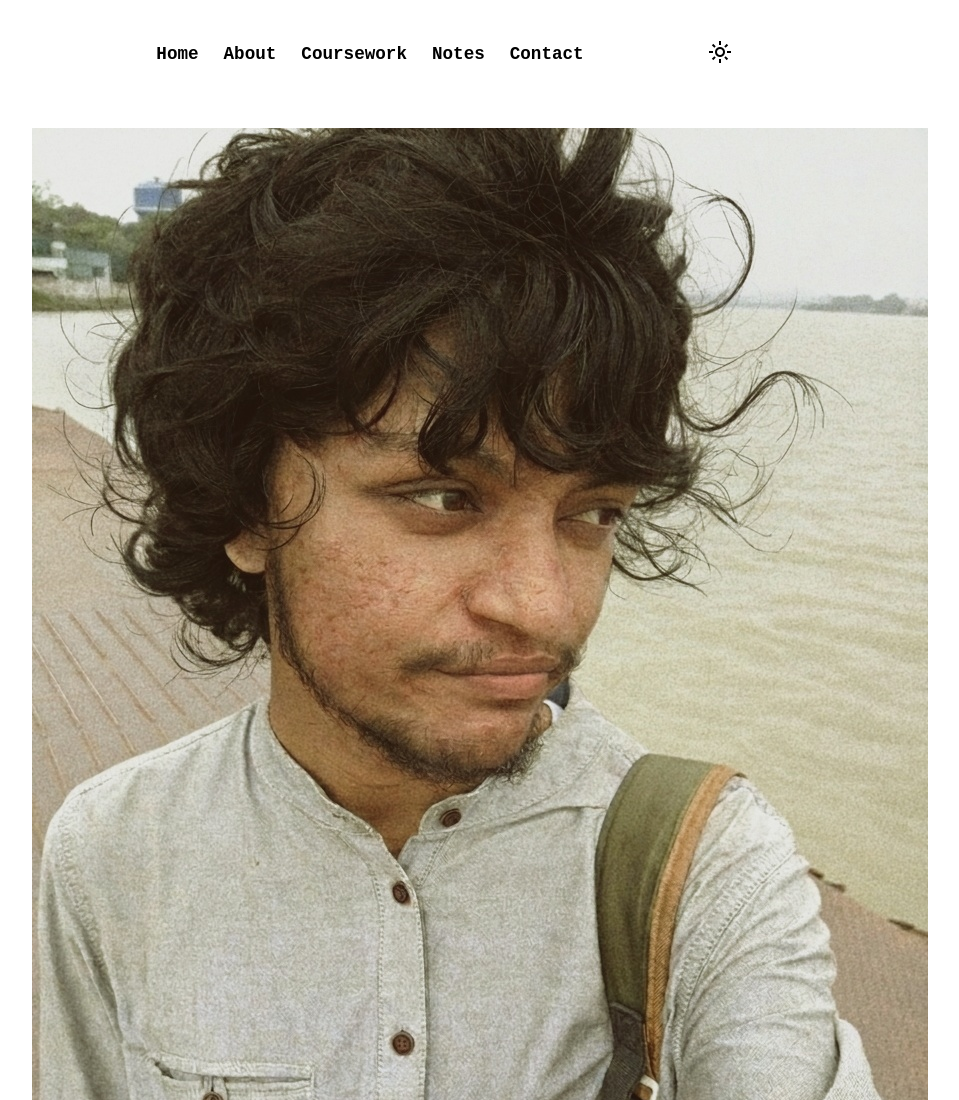
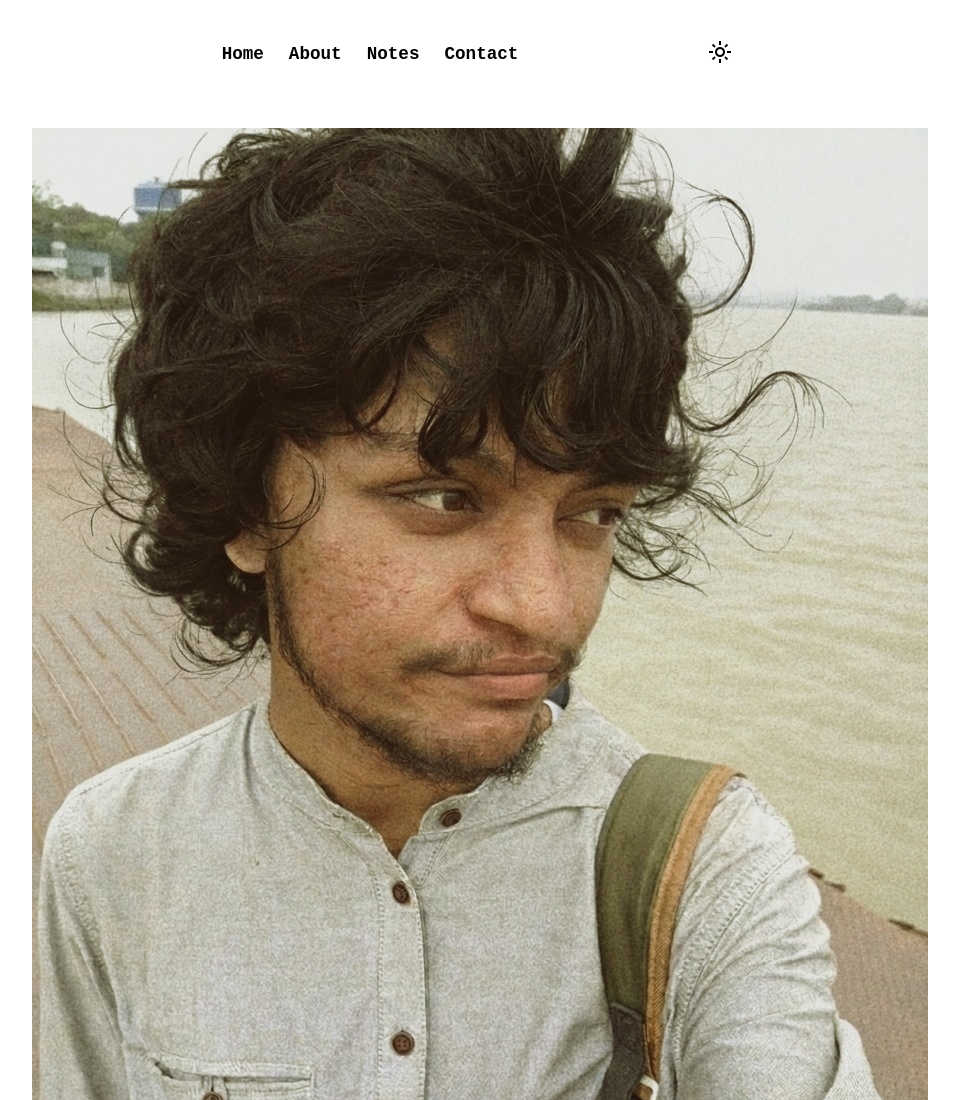
Before and after one commit to raktim13/raktim13.github.io, a plain HTML site: page index.html in a window 1280 px wide. Shown: the top 1100 px of the page, without its empty margins (258-1217 px from the left). Drawn offline with nearby package versions, Linux system fonts and the light colour scheme.

Commit message:
Update menu.html

```diff
--- a/menu.html
+++ b/menu.html
@@ -1,7 +1,6 @@
 <nav>
     <a href="index.html">Home</a>
     <a href="about.html">About</a>
-    <a href="coursework.html">Coursework</a>
     <a href="notes.html">Notes</a>
     <a href="contact.html">Contact</a>
 </nav>
```
